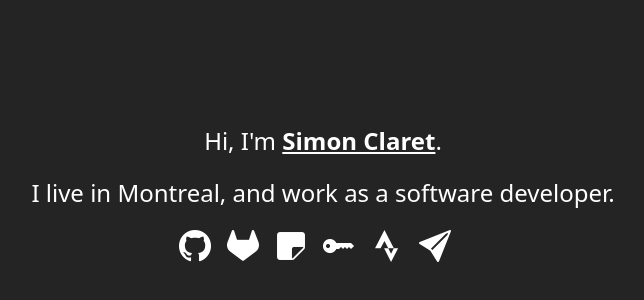
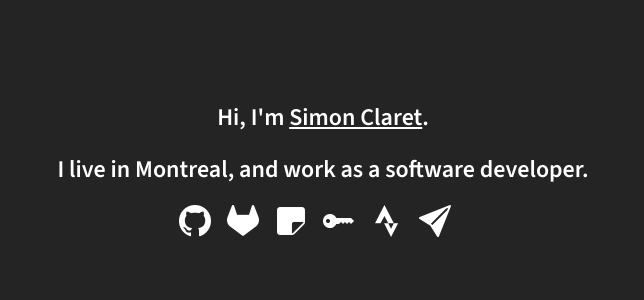
Before and after one commit to sclaret/website-old, a React (Vite) app: page / in a window 1280 px wide. Shown: the part 202-502 px from the top of the page, without its empty margins (317-961 px from the left). Built offline with nearby package versions, Linux system fonts and the light colour scheme.

Commit message:
styles.scss: set a custom font

```diff
--- a/src/scss/styles.scss
+++ b/src/scss/styles.scss
@@ -94,6 +94,9 @@ $link-hover-color-dark: #cc6600;
 
 @import "icon-list";
 
+// TODO: bundle the font
+@import url("https://fonts.googleapis.com/css2?family=Source+Sans+3:wght@200;600&display=swap");
 body {
-  padding: 1.5rem;
+  //padding: 1.5rem;
+  --bs-body-font-family: "Source Sans 3";
 }
```
